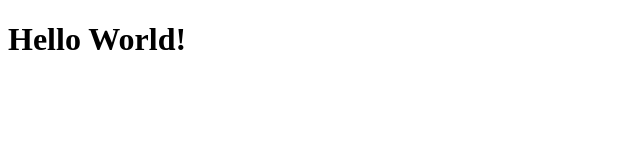
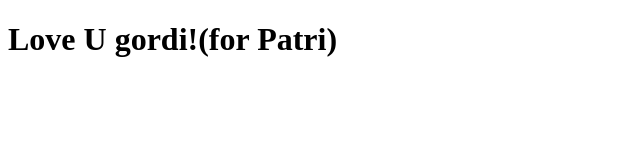
Before and after one commit to AlexOrtiz92/AlexOrtix92.github.io, a plain HTML site: page index.html in a window 1280 px wide. Shown: the whole page, without its empty margins (0-640 px from the left). Drawn offline with Linux system fonts and the light colour scheme.

Commit message:
cambio frase prueba

```diff
--- a/index.html
+++ b/index.html
@@ -10,7 +10,7 @@
 
 <body>
 
-  <h1>Hello World!</h1>
+  <h1>Love U gordi!(for Patri)</h1>
 
 </body>
 
```
